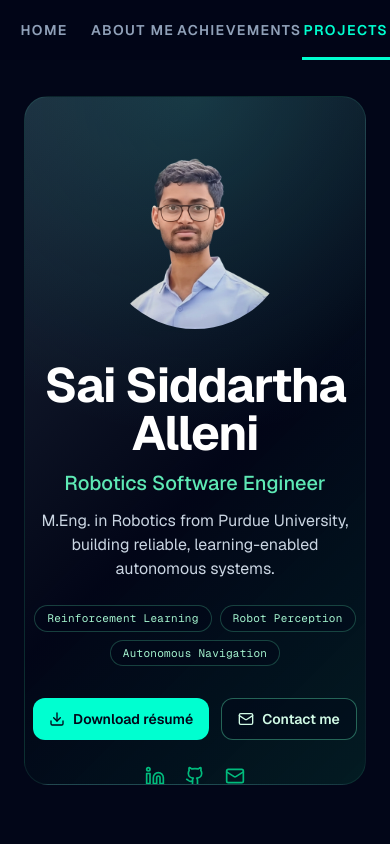
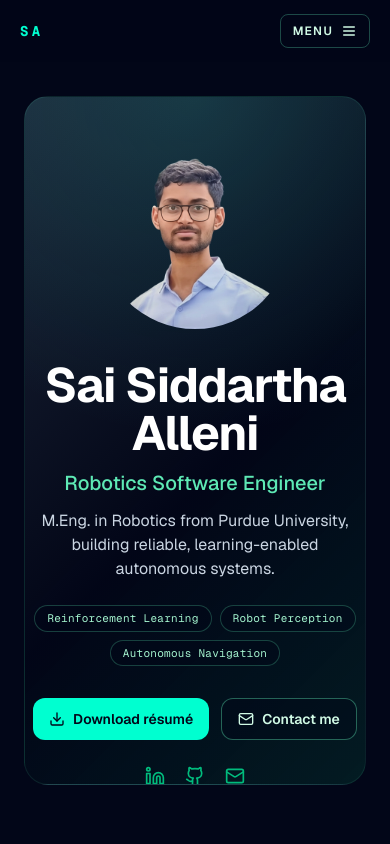
Before and after one commit to siddartha00/portfolio, a Next.js app: page / in a window 390 px wide. Shown: the top 844 px of the page. Built offline with nearby package versions, Linux system fonts and the light colour scheme.

Commit message:
implemented navBar for responsive UI

```diff
--- a/src/app/page.tsx
+++ b/src/app/page.tsx
@@ -26,6 +26,7 @@ import {
   LuBriefcaseBusiness as BriefcaseIcon,
   LuGraduationCap as GraduationCapIcon,
   LuDownload as DownloadIcon,
+  LuMenu as MenuIcon,
 } from 'react-icons/lu';
 
 // TypeScript interfaces for project data and props
@@ -72,6 +73,7 @@ const Portfolio: React.FC<PortfolioProps> = ({ projects, achievements }) => {
   const [currentAchievementIndex, setCurrentAchievementIndex] = useState(0);
   const [selectedProject, setSelectedProject] = useState<Project | null>(null);
   const [projectFilter, setProjectFilter] = useState<'All' | 'Solo' | 'Group'>('All');
+  const [isMobileMenuOpen, setIsMobileMenuOpen] = useState(false);
   const navRef = useRef<HTMLDivElement>(null);
   const navSelectionLock = useRef<ReturnType<typeof setTimeout> | null>(null);
 
@@ -155,8 +157,18 @@ const Portfolio: React.FC<PortfolioProps> = ({ projects, achievements }) => {
     };
   }, [selectedProject]);
 
+  useEffect(() => {
+    const closeMobileMenuOnEscape = (e: KeyboardEvent) => {
+      if (e.key === 'Escape') setIsMobileMenuOpen(false);
+    };
+
+    window.addEventListener('keydown', closeMobileMenuOnEscape);
+    return () => window.removeEventListener('keydown', closeMobileMenuOnEscape);
+  }, []);
+
   const handleNavClick = (e: React.MouseEvent<HTMLAnchorElement>, href: string) => {
     e.preventDefault();
+    setIsMobileMenuOpen(false);
     setActiveTab(href);
     if (navSelectionLock.current) clearTimeout(navSelectionLock.current);
     // Keep the clicked item active through the smooth-scroll transition so the
@@ -214,14 +226,15 @@ const Portfolio: React.FC<PortfolioProps> = ({ projects, achievements }) => {
 
   return (
     <div className="min-h-screen bg-slate-950 flex flex-col items-center justify-center font-sans text-slate-200">
-      {/* Navigation - Occupies entire width of container, no visible borders */}
-      <nav className="fixed top-0 left-0 w-full z-40 bg-slate-950/90 backdrop-blur-lg flex justify-center">
-        <div className="w-full max-w-5xl flex relative" ref={navRef}>
+      {/* Navigation - horizontal tabs on tablet/desktop, compact menu on phones */}
+      <nav className="fixed top-0 left-0 w-full z-40 bg-slate-950/90 backdrop-blur-lg">
+        <div className="hidden w-full max-w-5xl md:flex md:relative md:mx-auto" ref={navRef}>
           {navItems.map((item) => (
             <a
               key={item.name}
               href={item.href}
               onClick={(e) => handleNavClick(e, item.href)}
+              aria-current={activeTab === item.href ? 'page' : undefined}
               className={`flex-1 text-center py-5 text-sm uppercase tracking-widest font-semibold transition duration-300 ${
                 activeTab === item.href ? 'text-[#00ffd0]' : 'text-slate-400 hover:text-emerald-300'
               }`}
@@ -234,6 +247,52 @@ const Portfolio: React.FC<PortfolioProps> = ({ projects, achievements }) => {
             className="absolute bottom-0 h-[3px] bg-[#00ffd0] transition-all duration-300 ease-out"
             style={{ left: indicatorStyle.left, width: indicatorStyle.width }}
           ></span>
+        </div>
+
+        <div className="md:hidden">
+          <div className="flex items-center justify-between px-5 py-3.5">
+            <a
+              href="#hero"
+              onClick={(e) => handleNavClick(e, '#hero')}
+              aria-label="Go to home section"
+              className="font-mono text-sm font-bold tracking-[0.24em] text-[#00ffd0] focus:outline-none focus:ring-2 focus:ring-[#00ffd0] focus:ring-offset-2 focus:ring-offset-slate-950"
+            >
+              SA
+            </a>
+            <button
+              type="button"
+              onClick={() => setIsMobileMenuOpen((isOpen) => !isOpen)}
+              aria-expanded={isMobileMenuOpen}
+              aria-controls="mobile-navigation"
+              aria-label={isMobileMenuOpen ? 'Close navigation menu' : 'Open navigation menu'}
+              className="inline-flex items-center gap-2 rounded-lg border border-emerald-300/30 px-3 py-2 text-xs font-semibold uppercase tracking-widest text-emerald-100 transition-colors hover:border-[#00ffd0] hover:text-[#00ffd0] focus:outline-none focus:ring-2 focus:ring-[#00ffd0] focus:ring-offset-2 focus:ring-offset-slate-950"
+            >
+              Menu
+              {isMobileMenuOpen ? <CloseIcon className="h-4 w-4" /> : <MenuIcon className="h-4 w-4" />}
+            </button>
+          </div>
+
+          {isMobileMenuOpen && (
+            <div id="mobile-navigation" className="border-t border-emerald-300/15 bg-slate-950/95 px-5 py-3 shadow-2xl shadow-slate-950/60">
+              <div className="mx-auto grid max-w-5xl gap-1">
+                {navItems.map((item) => (
+                  <a
+                    key={item.name}
+                    href={item.href}
+                    onClick={(e) => handleNavClick(e, item.href)}
+                    aria-current={activeTab === item.href ? 'page' : undefined}
+                    className={`rounded-lg px-4 py-3 text-sm font-semibold uppercase tracking-widest transition-colors focus:outline-none focus:ring-2 focus:ring-[#00ffd0] focus:ring-offset-2 focus:ring-offset-slate-950 ${
+                      activeTab === item.href
+                        ? 'bg-emerald-300/10 text-[#00ffd0]'
+                        : 'text-slate-300 hover:bg-slate-800 hover:text-emerald-200'
+                    }`}
+                  >
+                    {item.name}
+                  </a>
+                ))}
+              </div>
+            </div>
+          )}
         </div>
       </nav>
 
```
Also changed, not shown: 1 other file (tests, documents, lock files or other folders).
